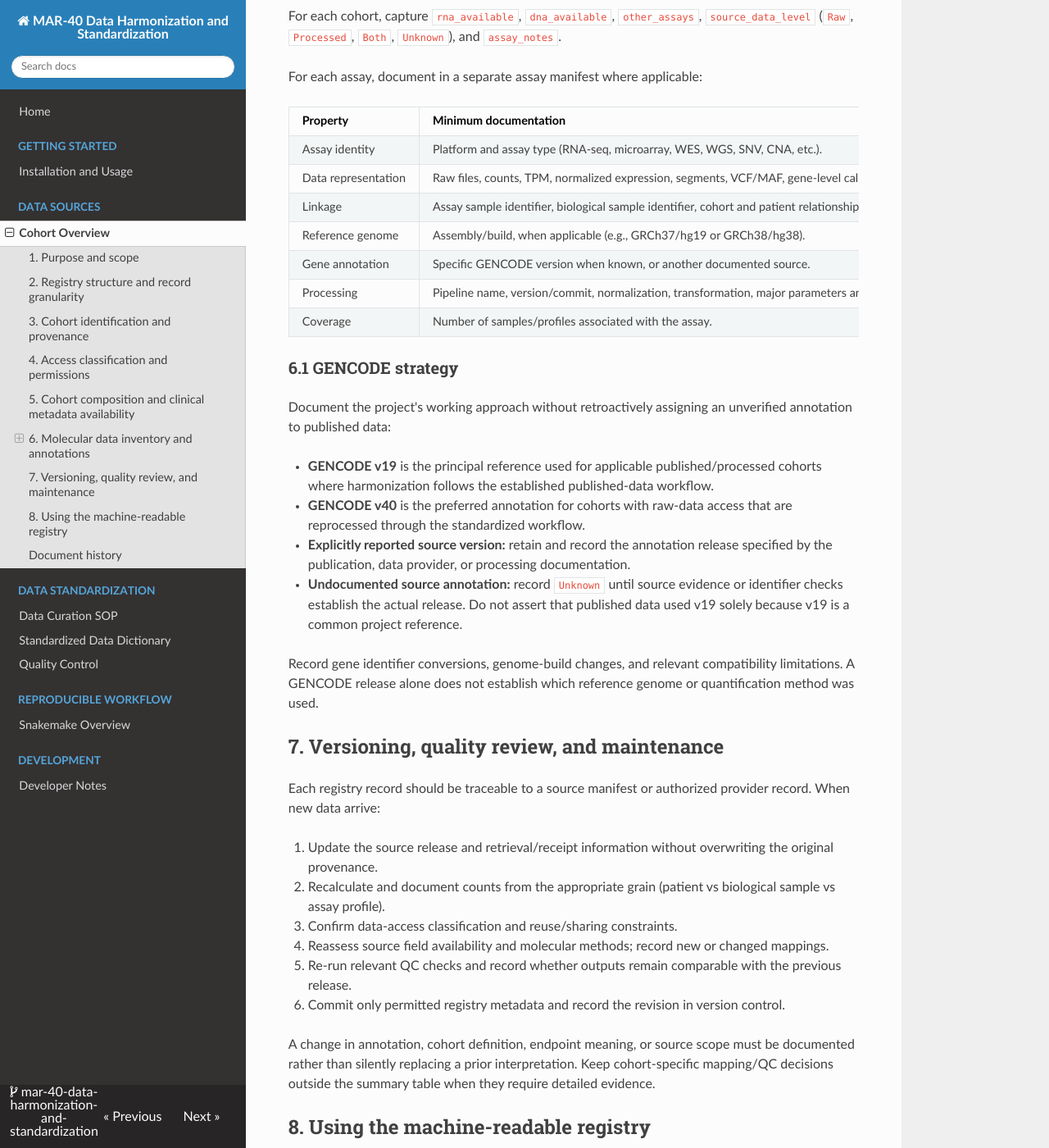
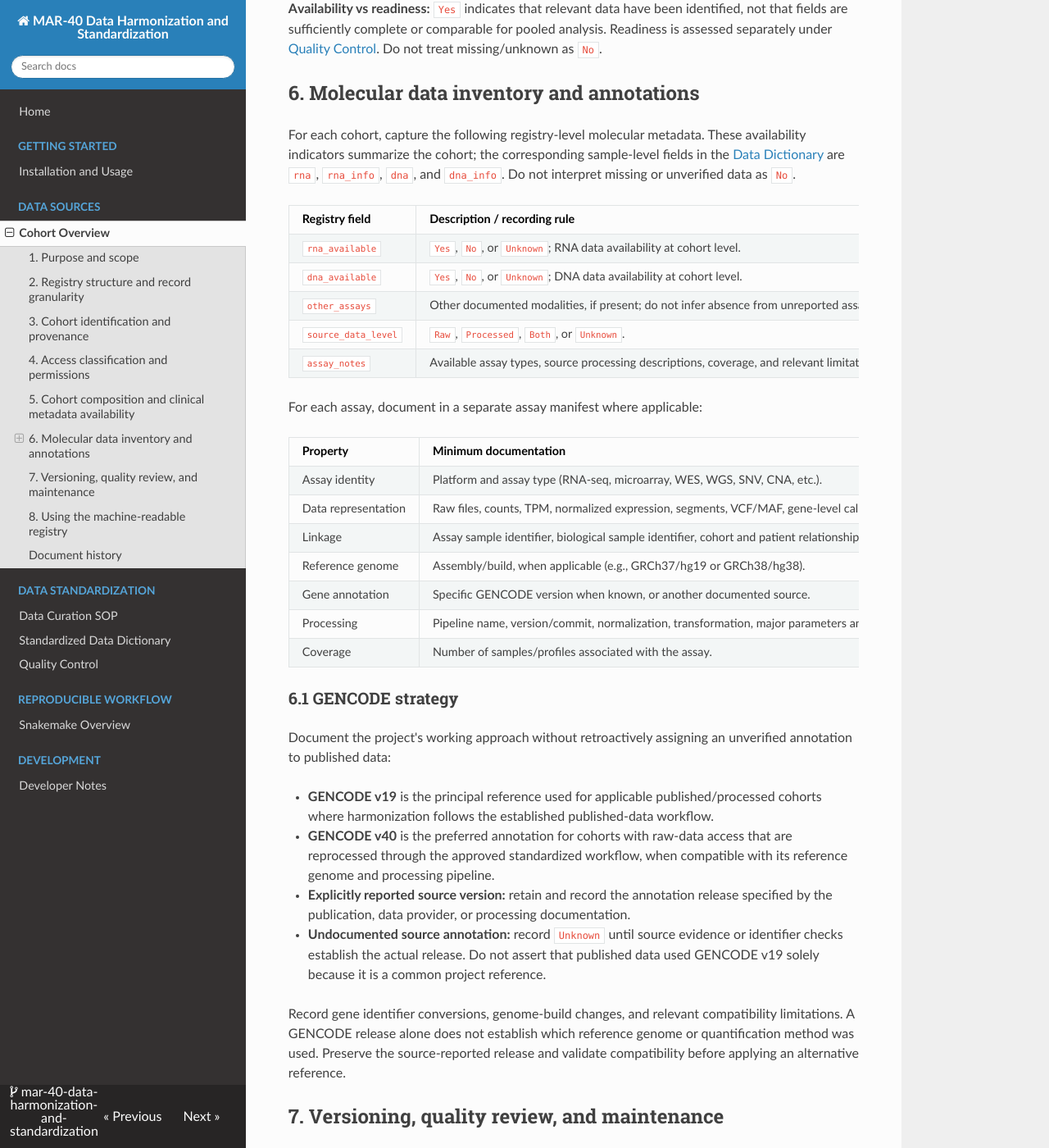
Before and after one commit to bhklab/mar40-data-harmonization, an MkDocs documentation site: the page built from docs/data_sources.md, in a window 1280 px wide and 1400 px high, scrolled down 3538 px. Shown: the whole window at 82% size. Built offline with MkDocs 1.6.1, drawn with Linux system fonts in a browser that asks for light colours; nearby versions of some CDN libraries; some of the changed text lies outside the part shown.

Commit message:
update the data sources

```diff
--- a/docs/data_sources.md
+++ b/docs/data_sources.md
@@ -1,7 +1,11 @@
 # MAR-40 Data Sources and Cohort Registry
 
 **Version:** 1.0
+**Status:** Active
+**Date:** November 20, 2026
 **Scope:** MAR-40 participating teams at UHN, UCL, McGill University, and other authorized collaborating sites
+**Repository location:** `docs/data_sources.md`
+**Related documentation:** [Data Curation SOP](data_curation_SOP.md) · [Data Dictionary](data_dictionary.md) · [Quality Control](quality_control.md) · [Usage](usage.md)
 
 ## 1. Purpose and scope
 
@@ -19,7 +23,7 @@ The objectives are to:
 
 ## 2. Registry structure and record granularity
 
-Maintain one row per **cohort and source release** in the machine-readable registry (`config/cohort_registry.csv`). If an independently processed cohort release differs substantially in data content or provenance, register it as a separate version. Each row must have a unique `registry_id`.
+Use `config/cohort_registry_template.csv` as the shared, machine-readable schema. Maintain the populated cohort registry in an approved location, with only explicitly authorized metadata committed to the repository. Register one row per **cohort and source release**. If an independently processed cohort release differs substantially in data content or provenance, register it as a separate version. Each row must have a unique `registry_id`.
 
 A cohort is a source-defined analysis population. It may contain multiple treatment arms, tumor types, molecular assays, patients, specimens, and sampling timepoints. Use companion manifests when these cannot be represented accurately by a single row:
 
@@ -78,14 +82,14 @@ Capture distinct counts separately:
 
 Use `Unknown` or blank for unverified counts; **zero means a verified count of zero**.
 
-Capture source-supported characteristics without forcing a cohort into one category if multiple apply:
+Capture source-supported characteristics without forcing a cohort into one category if multiple apply. When several categories are present, use a consistent, documented multi-value convention or companion table:
 
 | Field | Guidance |
 | --- | --- |
-| `cancer_types` | Source cancer types; mapping to OncoTree Level 1 is documented in the harmonization output. Multiple values may be separated by ` | `. |
+| `cancer_types` | Source cancer types; mapping to OncoTree Level 1 is documented in the harmonization output. For multiple values, use a documented delimiter (e.g., semicolon) or a companion table; preserve original source labels. |
 | `cancer_subtypes` | Source-supported subtypes or OncoTree Level 2 mappings; optional. |
 | `treatment_regimens` | Source regimen labels or components; retain original drug names in approved source manifests. |
-| `treatment_categories` | Harmonized categories when verified (e.g., PD-(L)1, CTLA4, IO+combo, IO+chemo, IO+targeted). |
+| `treatment_categories` | Harmonized categories when verified (e.g., PD-1/PD-L1, CTLA4, IO+combo, IO+chemo, IO+targeted). |
 | `sampling_timepoints` | `Pre`, `On`, `Post` or source-specific terms, with ambiguity documented. |
 | `clinical_age_available` | `Yes`, `No`, or `Unknown`. |
 | `clinical_sex_available` | `Yes`, `No`, or `Unknown`. |
@@ -99,7 +103,15 @@ Capture source-supported characteristics without forcing a cohort into one categ
 
 ## 6. Molecular data inventory and annotations
 
-For each cohort, capture `rna_available`, `dna_available`, `other_assays`, `source_data_level` (`Raw`, `Processed`, `Both`, `Unknown`), and `assay_notes`.
+For each cohort, capture the following registry-level molecular metadata. These availability indicators summarize the cohort; the corresponding sample-level fields in the [Data Dictionary](data_dictionary.md) are `rna`, `rna_info`, `dna`, and `dna_info`. Do not interpret missing or unverified data as `No`.
+
+| Registry field | Description / recording rule |
+| --- | --- |
+| `rna_available` | `Yes`, `No`, or `Unknown`; RNA data availability at cohort level. |
+| `dna_available` | `Yes`, `No`, or `Unknown`; DNA data availability at cohort level. |
+| `other_assays` | Other documented modalities, if present; do not infer absence from unreported assays. |
+| `source_data_level` | `Raw`, `Processed`, `Both`, or `Unknown`. |
+| `assay_notes` | Available assay types, source processing descriptions, coverage, and relevant limitations. |
 
 For each assay, document in a separate assay manifest where applicable:
 
@@ -118,11 +130,11 @@ For each assay, document in a separate assay manifest where applicable:
 Document the project's working approach without retroactively assigning an unverified annotation to published data:
 
 - **GENCODE v19** is the principal reference used for applicable published/processed cohorts where harmonization follows the established published-data workflow.
-- **GENCODE v40** is the preferred annotation for cohorts with raw-data access that are reprocessed through the standardized workflow.
+- **GENCODE v40** is the preferred annotation for cohorts with raw-data access that are reprocessed through the approved standardized workflow, when compatible with its reference genome and processing pipeline.
 - **Explicitly reported source version:** retain and record the annotation release specified by the publication, data provider, or processing documentation.
-- **Undocumented source annotation:** record `Unknown` until source evidence or identifier checks establish the actual release. Do not assert that published data used v19 solely because v19 is a common project reference.
+- **Undocumented source annotation:** record `Unknown` until source evidence or identifier checks establish the actual release. Do not assert that published data used GENCODE v19 solely because it is a common project reference.
 
-Record gene identifier conversions, genome-build changes, and relevant compatibility limitations. A GENCODE release alone does not establish which reference genome or quantification method was used.
+Record gene identifier conversions, genome-build changes, and relevant compatibility limitations. A GENCODE release alone does not establish which reference genome or quantification method was used. Preserve the source-reported release and validate compatibility before applying an alternative reference.
 
 ## 7. Versioning, quality review, and maintenance
 
@@ -139,7 +151,7 @@ A change in annotation, cohort definition, endpoint meaning, or source scope mus
 
 ## 8. Using the machine-readable registry
 
-A companion file, **`config/cohort_registry_template.csv`**, defines a common column layout. Copy it to the approved cohort registry location and populate one row per cohort/release. The template contains **no real cohort data**, and its example vocabulary is specified in this document.
+The **`config/cohort_registry_template.csv`** file defines a shared column layout. Copy it to an approved registry location and populate one row per cohort/release. The template contains **no real cohort data**. A populated registry may be shared through GitHub only when its entire contents are authorized for public release; otherwise, retain it in approved storage.
 
 The registry is intended to support source inventories and descriptive cohort summaries. It is **not** a substitute for patient-level clinical metadata, assay manifests, source-level permissions checks, or executable QC.
 
```
